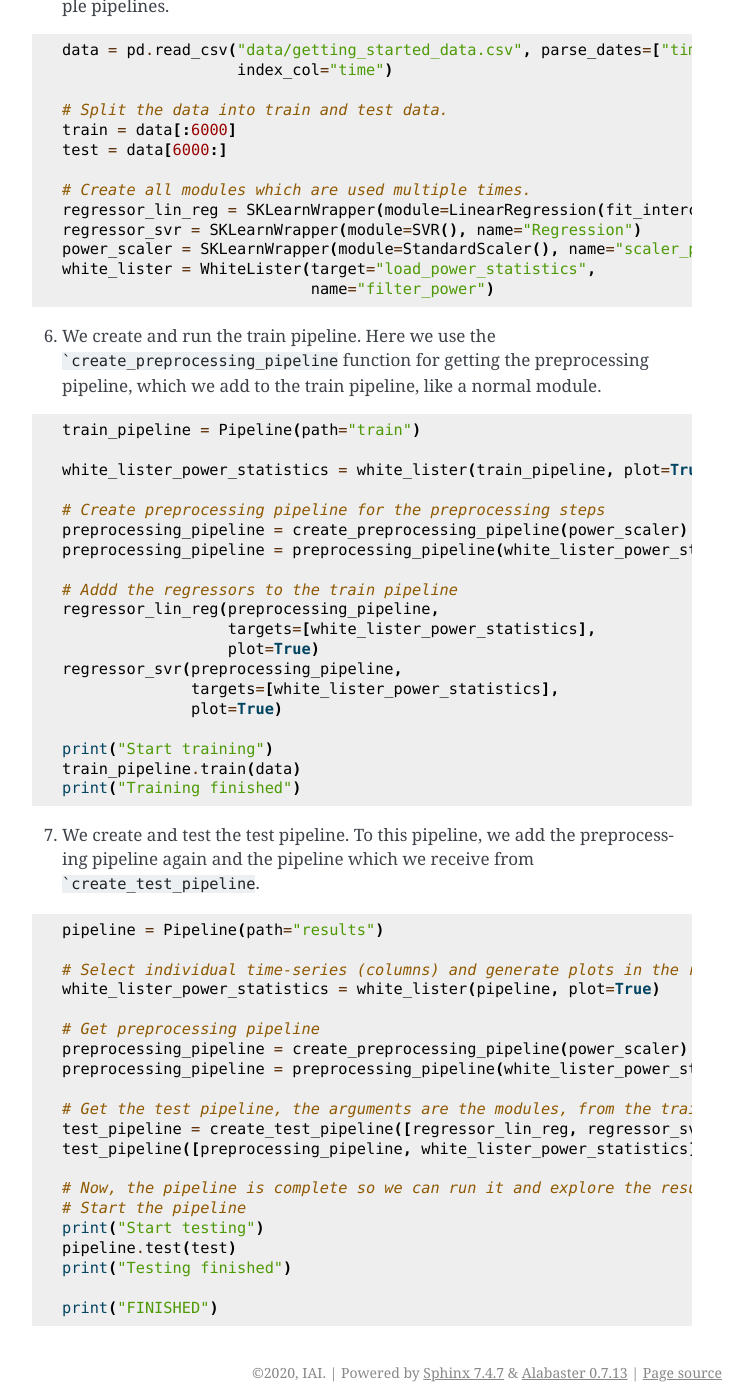
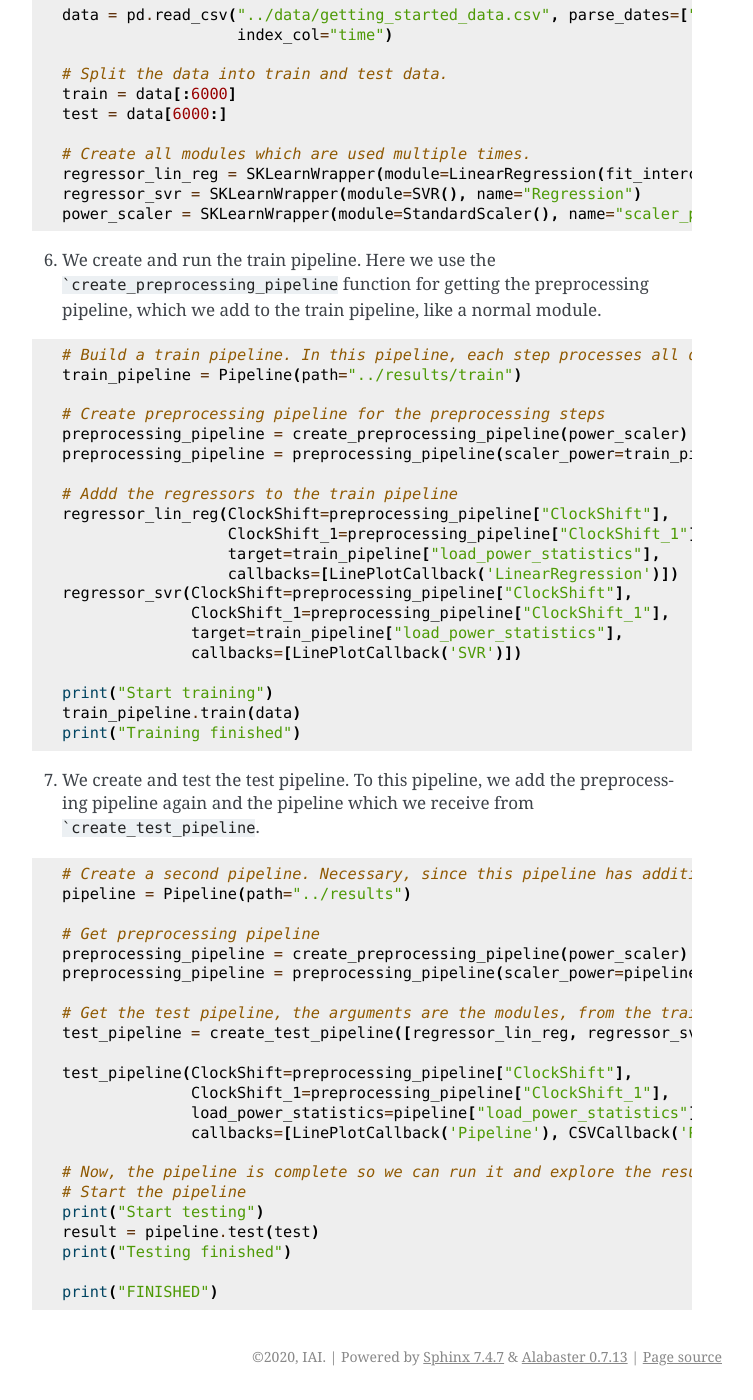
Before and after one commit to KIT-IAI/pyWATTS, a Sphinx documentation site: the page built from docs/source/advanced_example.rst, in a window 1280 px wide and 1400 px high, scrolled down 2889 px. Shown: the whole window, without its empty margins (388-1141 px from the left). Built offline with Sphinx 7.4.7, drawn with Linux system fonts in a browser that asks for light colours; some of the changed text lies outside the part shown.

Commit message:
Update documentation. (#56)
* Update documentation.
* Adapt advanced_example.rst
* Link rst files correclty in index.rst
* Delete unnecessary files (ninja style)
* fix api documentation of torch wrapper

````diff
--- /dev/null
+++ b/docs/requirements.txt
@@ -0,0 +1 @@
+torch
--- a/docs/source/advanced_example.rst
+++ b/docs/source/advanced_example.rst
@@ -42,40 +42,40 @@
     from sklearn.svm import SVR
 
     # Import the pyWATTS pipeline and the required modules
+    from pywatts.core.computation_mode import ComputationMode
     from pywatts.core.pipeline import Pipeline
-    from pywatts.core.computation_mode import ComputationMode
+    from pywatts.callbacks import CSVCallback, LinePlotCallback
     from pywatts.modules.clock_shift import ClockShift
     from pywatts.modules.linear_interpolation import LinearInterpolater
     from pywatts.modules.root_mean_squared_error import RmseCalculator
-    from pywatts.modules.whitelister import WhiteLister
     from pywatts.wrapper.sklearn_wrapper import SKLearnWrapper
 
-2. We create a condition function for distinguishing between day time and night time.
 
-.. code-block::
+2. We create a condition function for distinguishing between day time and night time. This
+   condition function returns true, if the time is between 8am and 8pm (daytime)
 
-    # The condition function. It returns True during daytime.
-    # For simplification we say daytime is between 8am and 8pm.
+.. code-block:: python
+
     def is_daytime(x, _):
         return 8 < x.indexes["time"][0].hour < 20
 
 3. We create a subpipeline for preprocessing, this method takes as argument
    a sklearn module for scaling the data.
 
-.. code-block::
+.. code-block:: python
 
     def create_preprocessing_pipeline(power_scaler):
-        pipeline = Pipeline("preprocessing")
+        pipeline = Pipeline(path="../results/preprocessing")
 
         # Deal with missing values through linear interpolation
         imputer_power_statistics = LinearInterpolater(method="nearest", dim="time",
-                                                      name="imputer_power")(pipeline)
+                                                      name="imputer_power")(x=pipeline["scaler_power"])
         # Scale the data using a standard SKLearn scaler
-        scale_power_statistics = power_scaler([imputer_power_statistics])
+        scale_power_statistics = power_scaler(x=imputer_power_statistics)
 
         # Create lagged time series to later be used in the regression
-        ClockShift(lag=1)([scale_power_statistics])
-        ClockShift(lag=2)([scale_power_statistics])
+        ClockShift(lag=1)(x=scale_power_statistics)
+        ClockShift(lag=2)(x=scale_power_statistics)
         return pipeline
 
 4. For testing, we create a further subpipeline. This pipeline should work online. Consequently, we use the batch argument of the Pipeline constructor for specifying time intervals. This interval determines the temporal length of one batch. Since in our dataset, the data are recorded each hour, each batch consists of one element.
@@ -87,7 +87,7 @@
    The meaning of this tuple is that either the SVR or the linear regressor has to provide an output. So, in contrast,
    to a simple list, only one of the inputs has to be provided and is passed to the power scaler.
 
-.. code-block::
+.. code-block:: python
 
     # This function creates the pipeline which we use for testing.
     # The test pipeline works on batches with one hour
@@ -95,35 +95,34 @@
         regressor_svr, regressor_lin_reg = modules
 
         # Create test pipeline which works on a batch size of one hour.
-        pipeline = Pipeline("test_pipeline", batch=pd.Timedelta("1h"))
-        target = whitelister(pipeline)
-
-        clock_shift1 = WhiteLister(target="ClockShift")(pipeline)
-        clock_shift2 = WhiteLister(target="ClockShift_0")(pipeline)
+        pipeline = Pipeline("../results/test_pipeline", batch=pd.Timedelta("1h"))
 
         # Add the svr regressor to the pipeline. This regressor should be called if it is not daytime
-        regressor_svr_power_statistics = regressor_svr([clock_shift1, clock_shift2],
+        regressor_svr_power_statistics = regressor_svr(ClockShift=pipeline["ClockShift"],
+                                                       ClockShift_1=pipeline["ClockShift_1"],
                                                        condition=lambda x, y: not is_daytime(x, y),
                                                        computation_mode=ComputationMode.Transform,
-                                                       plot=True)
+                                                       callbacks=[LinePlotCallback('SVR')])
 
         # Add the linear regressor to the pipeline. This regressor should be called if it is daytime
-        regressor_lin_reg_power_statistics = regressor_lin_reg([clock_shift1, clock_shift2],
+        regressor_lin_reg_power_statistics = regressor_lin_reg(ClockShift=pipeline["ClockShift"],
+                                                               ClockShift_1=pipeline["ClockShift_1"],
                                                                condition=lambda x, y: is_daytime(x, y),
                                                                computation_mode=ComputationMode.Transform,
-                                                               plot=True)
+                                                               callbacks=[LinePlotCallback('LinearRegression')])
 
         # Calculate the root mean squared error (RMSE) between the linear regression and the true values, save it as csv file
-        RmseCalculator(target="load_power_statistics", predictions=["Regression"])(
-            [(regressor_svr_power_statistics, regressor_lin_reg_power_statistics), target], plot=True, to_csv=True)
+        RmseCalculator()(
+            y_hat=(regressor_svr_power_statistics, regressor_lin_reg_power_statistics), y=pipeline["load_power_statistics"],
+            callbacks=[LinePlotCallback('RMSE'), CSVCallback('RMSE')])
 
         return pipeline
 
 5. We have to read the data and create the modules which are shared by multiple pipelines.
 
-.. code-block::
+.. code-block:: python
 
-    data = pd.read_csv("data/getting_started_data.csv", parse_dates=["time"], infer_datetime_format=True,
+    data = pd.read_csv("../data/getting_started_data.csv", parse_dates=["time"], infer_datetime_format=True,
                        index_col="time")
 
     # Split the data into train and test data.
@@ -134,29 +133,28 @@
     regressor_lin_reg = SKLearnWrapper(module=LinearRegression(fit_intercept=True), name="Regression")
     regressor_svr = SKLearnWrapper(module=SVR(), name="Regression")
     power_scaler = SKLearnWrapper(module=StandardScaler(), name="scaler_power")
-    white_lister = WhiteLister(target="load_power_statistics",
-                               name="filter_power")
 
 6. We create and run the train pipeline. Here we use the ```create_preprocessing_pipeline`` function for getting
    the preprocessing pipeline, which we add to the train pipeline, like a normal module.
 
-.. code-block::
+.. code-block:: python
 
-    train_pipeline = Pipeline(path="train")
-
-    white_lister_power_statistics = white_lister(train_pipeline, plot=True)
+    # Build a train pipeline. In this pipeline, each step processes all data at once.
+    train_pipeline = Pipeline(path="../results/train")
 
     # Create preprocessing pipeline for the preprocessing steps
     preprocessing_pipeline = create_preprocessing_pipeline(power_scaler)
-    preprocessing_pipeline = preprocessing_pipeline(white_lister_power_statistics)
+    preprocessing_pipeline = preprocessing_pipeline(scaler_power=train_pipeline["load_power_statistics"])
 
     # Addd the regressors to the train pipeline
-    regressor_lin_reg(preprocessing_pipeline,
-                      targets=[white_lister_power_statistics],
-                      plot=True)
-    regressor_svr(preprocessing_pipeline,
-                  targets=[white_lister_power_statistics],
-                  plot=True)
+    regressor_lin_reg(ClockShift=preprocessing_pipeline["ClockShift"],
+                      ClockShift_1=preprocessing_pipeline["ClockShift_1"],
+                      target=train_pipeline["load_power_statistics"],
+                      callbacks=[LinePlotCallback('LinearRegression')])
+    regressor_svr(ClockShift=preprocessing_pipeline["ClockShift"],
+                  ClockShift_1=preprocessing_pipeline["ClockShift_1"],
+                  target=train_pipeline["load_power_statistics"],
+                  callbacks=[LinePlotCallback('SVR')])
 
     print("Start training")
     train_pipeline.train(data)
@@ -164,25 +162,27 @@
 
 7. We create and test the test pipeline. To this pipeline, we add the preprocessing pipeline again and the pipeline which we receive from ```create_test_pipeline``.
 
-.. code-block::
+.. code-block:: python
 
-    pipeline = Pipeline(path="results")
-
-    # Select individual time-series (columns) and generate plots in the results folder
-    white_lister_power_statistics = white_lister(pipeline, plot=True)
+    # Create a second pipeline. Necessary, since this pipeline has additional steps in contrast to the train pipeline.
+    pipeline = Pipeline(path="../results")
 
     # Get preprocessing pipeline
     preprocessing_pipeline = create_preprocessing_pipeline(power_scaler)
-    preprocessing_pipeline = preprocessing_pipeline(white_lister_power_statistics)
+    preprocessing_pipeline = preprocessing_pipeline(scaler_power=pipeline["load_power_statistics"])
 
     # Get the test pipeline, the arguments are the modules, from the training pipeline, which should be reused
-    test_pipeline = create_test_pipeline([regressor_lin_reg, regressor_svr], white_lister)
-    test_pipeline([preprocessing_pipeline, white_lister_power_statistics])
+    test_pipeline = create_test_pipeline([regressor_lin_reg, regressor_svr])
+
+    test_pipeline(ClockShift=preprocessing_pipeline["ClockShift"],
+                  ClockShift_1=preprocessing_pipeline["ClockShift_1"],
+                  load_power_statistics=pipeline["load_power_statistics"],
+                  callbacks=[LinePlotCallback('Pipeline'), CSVCallback('Pipeline')])
 
     # Now, the pipeline is complete so we can run it and explore the results
     # Start the pipeline
     print("Start testing")
-    pipeline.test(test)
+    result = pipeline.test(test)
     print("Testing finished")
 
     print("FINISHED")
--- a/docs/source/index.rst
+++ b/docs/source/index.rst
@@ -34,6 +34,7 @@
    how_to_use
    core
    advanced_example
+   neural_network_example
    about_us
    contribution
 
````
Also changed, not shown: docs/source/api/pywatts.rst (+0 -9 lines), docs/source/api/pywatts.utils.rst (deleted, +0 -29 lines), .readthedocs.yaml, 3 other files.
